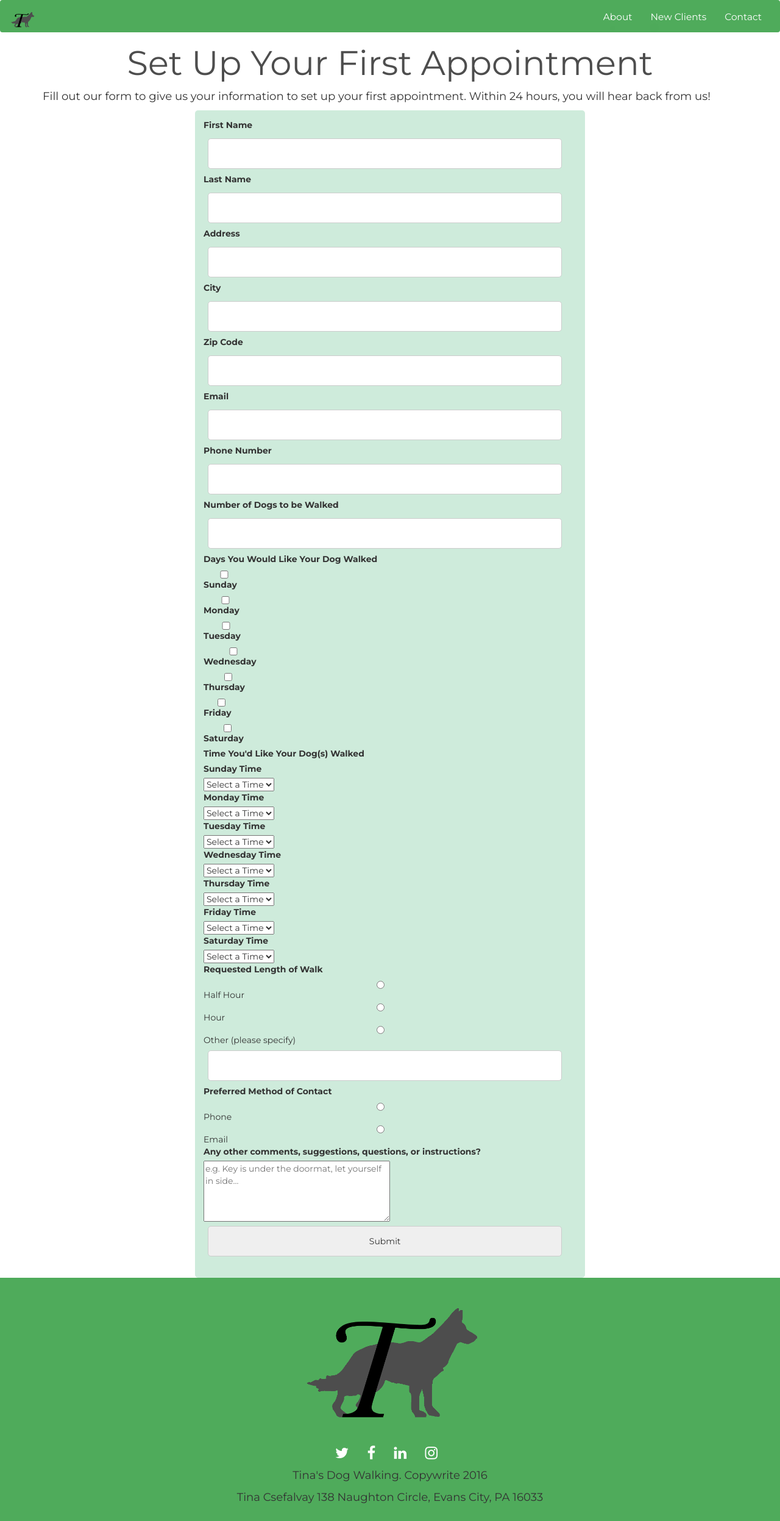
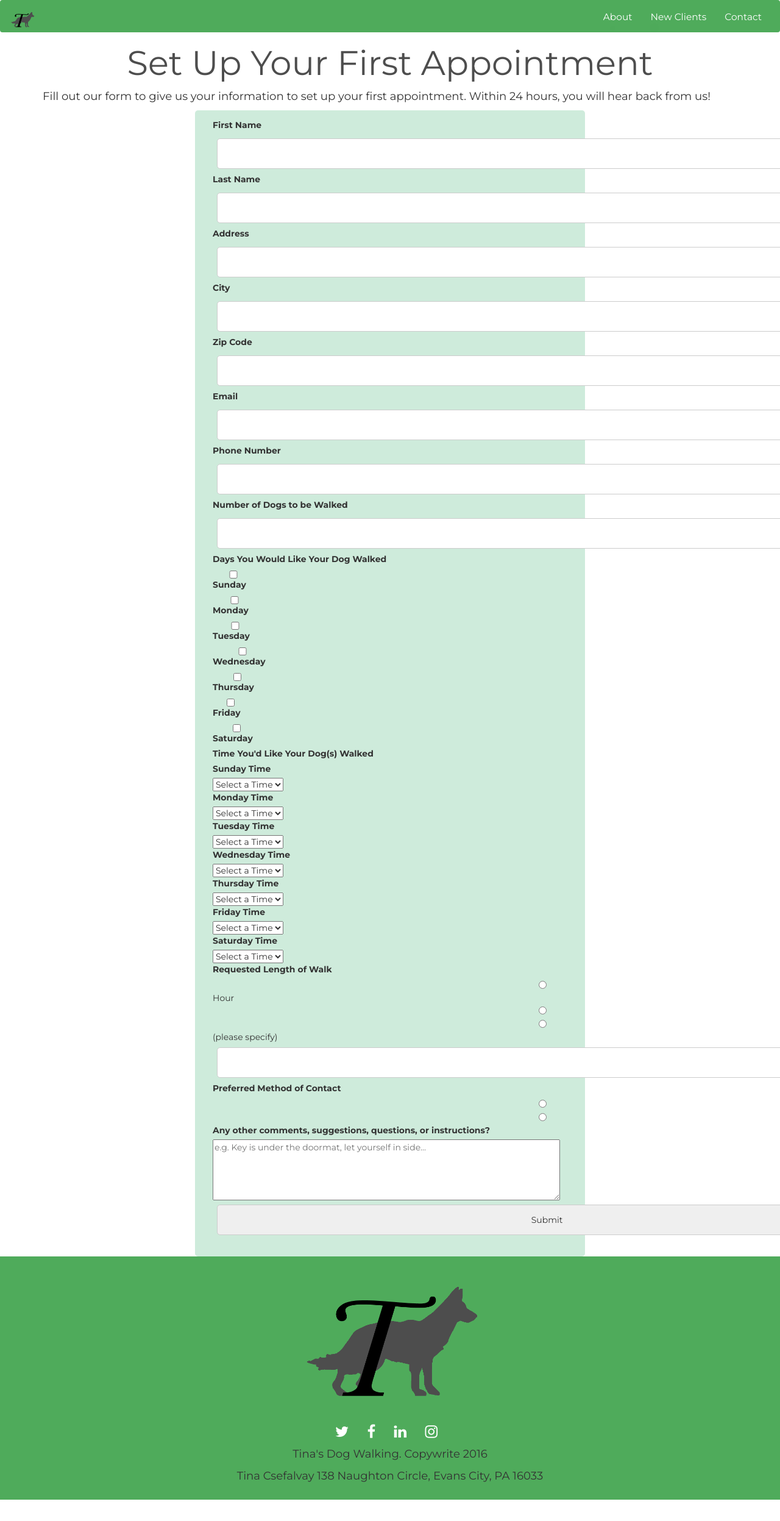
Before and after one commit to kalenenc/dog-website, a Jekyll site: the page built from new-clients.html, in a window 1280 px wide. Shown: the whole page at 61% size. Built offline with Jekyll 4.4.1, drawn with Linux system fonts in a browser that asks for light colours; nearby versions of some CDN libraries; some web fonts are replaced; after the commit the page ends 2460 px from its top, so only the background shows below that.

Commit message:
added a form

```diff
--- a/_config.yml
+++ b/_config.yml
@@ -1,8 +1,8 @@
 name: "Tina's Dog Walking"
 description: "Something descriptive here"
 
-url: "http://127.0.0.1:4000/"
-#url: "http://kalenenc.github.io/dog-website/"
+# url: "http://127.0.0.1:4000/"
+url: "http://kalenenc.github.io/dog-website/"
 
 #paginate: 10
 
--- a/css/new-clients.css
+++ b/css/new-clients.css
@@ -1,22 +1,25 @@
-textarea {
+/*textarea {
 	width:50%;
 	height:100px;
-}
+}*/
 
-.k-container {
-	margin-left:25%;
-	margin-right:25%;
-	width:50%;
+/*.k-container {
+	margin-left:12.5%;
+	margin-right:12.5%;
+	width:75%;
 	background:#ceebdb;
 	padding:1em;
 	border-radius:5px;
-}
+}*/
 
-input {
+/*input {
   padding:1em;
   margin:0.5em;
   border-radius:5px;
   border: 1px solid #ccc;
-  width:95%
 
-}
+}*/
+
+/*label {
+	margin-left:0.7em;
+}*/
--- a/new-clients.html
+++ b/new-clients.html
@@ -1,7 +1,7 @@
 ---
 layout: default
 ---
-<link rel="stylesheet" type="text/css" href="{{site.url}}/css/new-clients.css">
+<!-- <link rel="stylesheet" type="text/css" href="{{site.url}}/css/new-clients.css"> -->
 
 
 <h2>Set Up Your First Appointment</h2>
@@ -13,6 +13,7 @@
 
 
 <div class="k-container">
+<div class="container">
 <form class="form" action="https://formspree.io/your@email.com" method ="POST">
 	<label for="first-name">First Name</label>
 	<br />
@@ -283,3 +284,4 @@
 
 </form>
 </div>
+</div>
```
